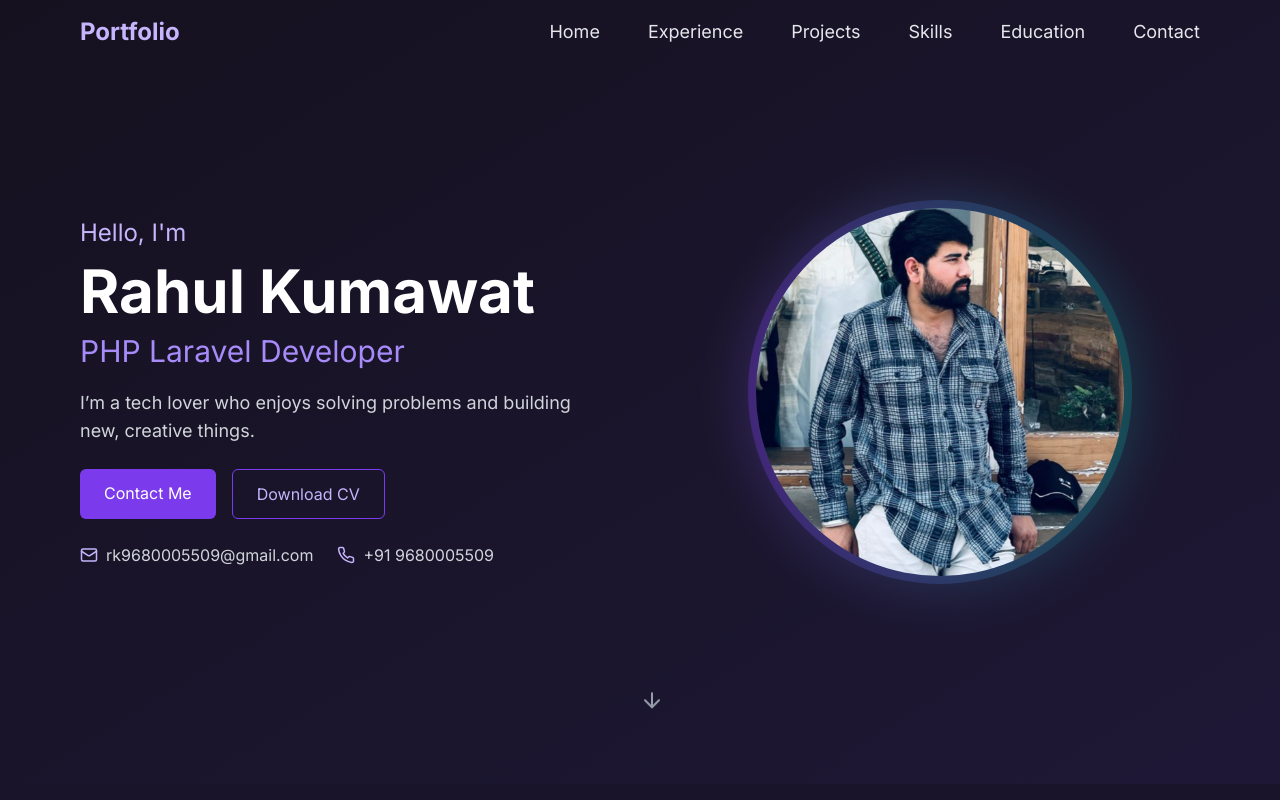
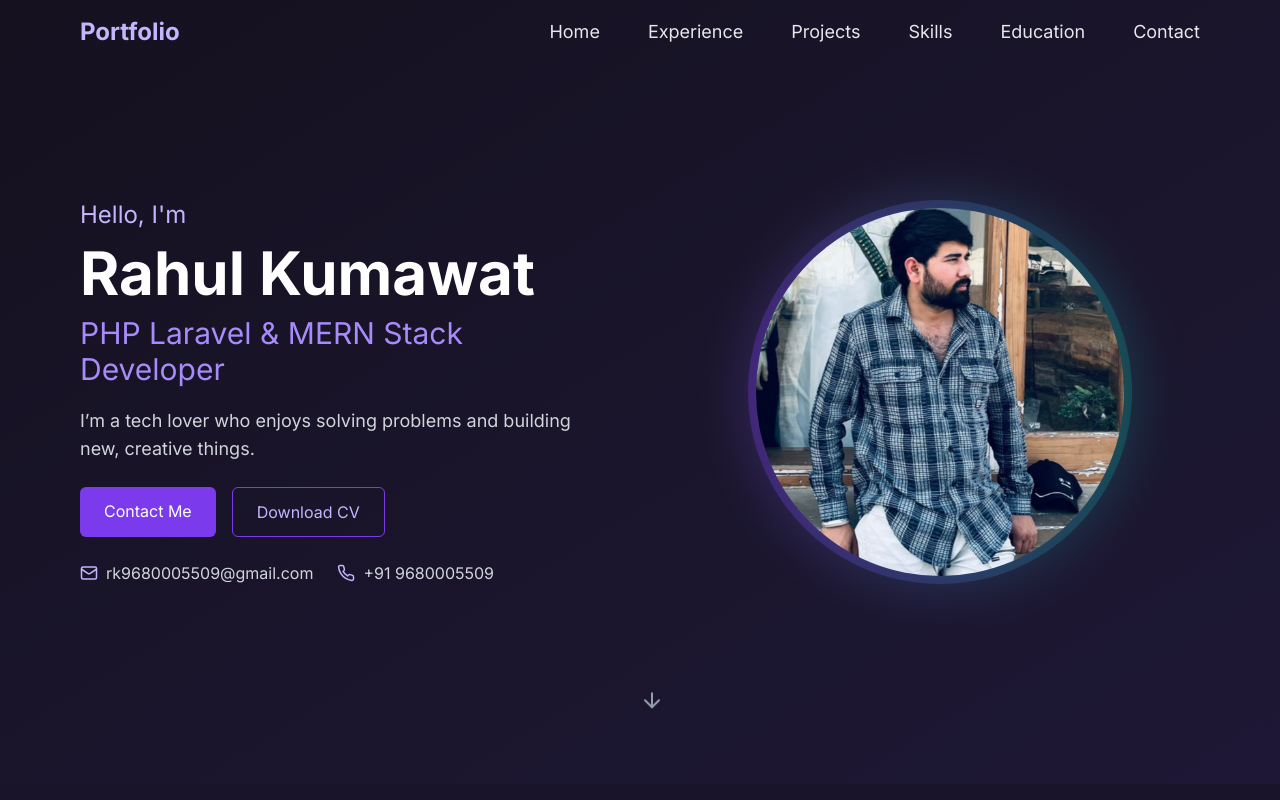
Before and after one commit to rahul-8000/portfolio, a React (Vite) app: page / in a window 1280 px wide. Shown: the top 800 px of the page. Built offline with nearby package versions, Linux system fonts and the light colour scheme.

Commit message:
Update portfolioData.ts

```diff
--- a/src/data/portfolioData.ts
+++ b/src/data/portfolioData.ts
@@ -2,7 +2,7 @@ import { ExperienceItem, ProjectItem, SkillCategory, EducationItem, LanguageItem
 
 export const personalInfo = {
   name: "Rahul Kumawat",
-  title: "PHP Laravel Developer",
+  title: "PHP Laravel & MERN Stack Developer",
   description: "I’m a tech lover who enjoys solving problems and building new, creative things.",
   contact: {
     email: "rk9680005509@gmail.com",
```
